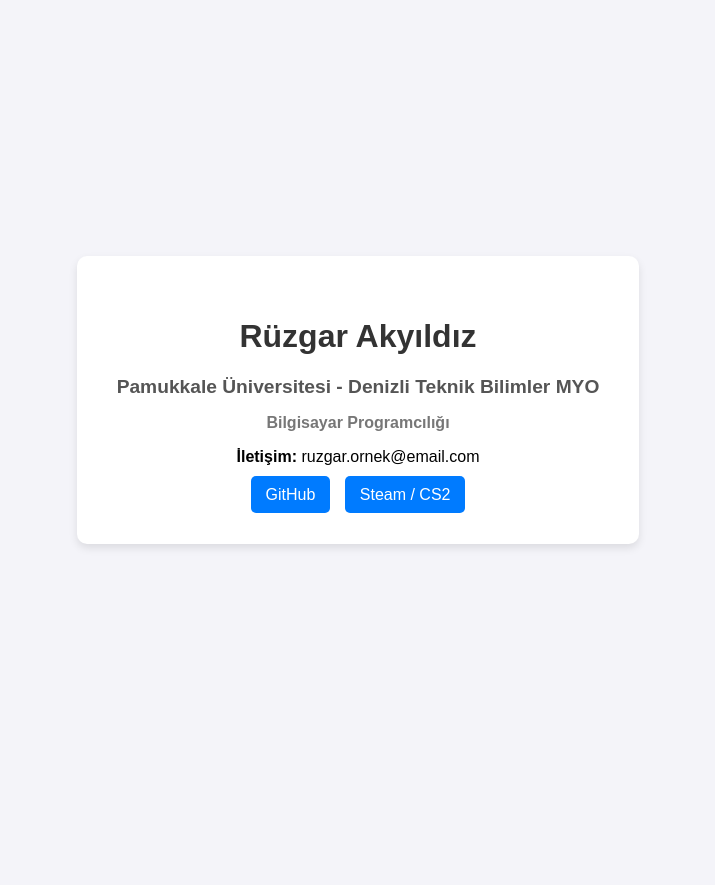
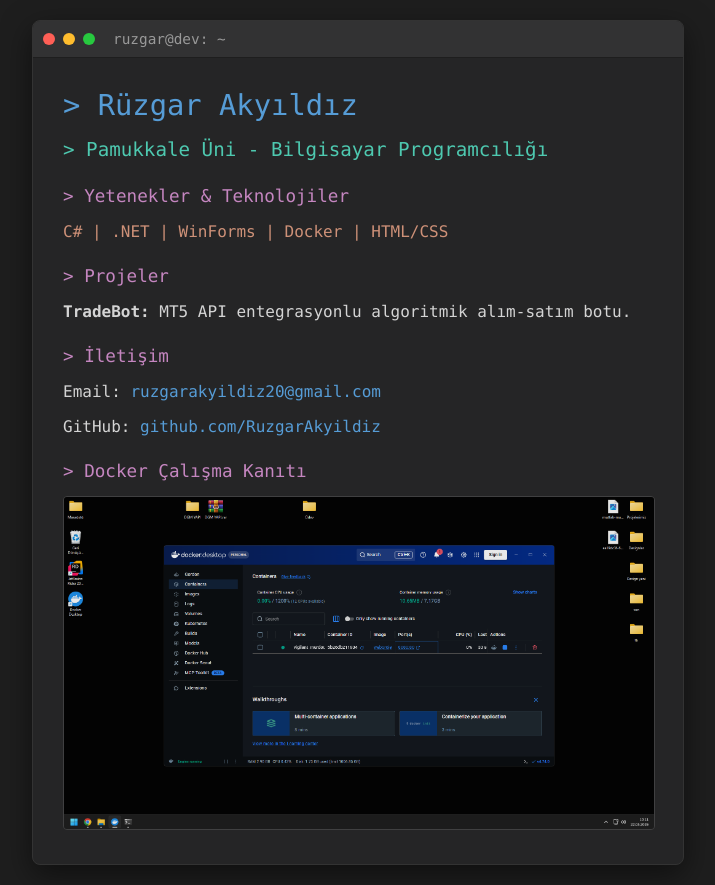
Before and after one commit to RuzgarAkyildiz/webproje, a plain HTML site: page index.html in a window 1280 px wide. Shown: the whole page, without its empty margins (282-997 px from the left). Before the commit the page ends 800 px from the top, so only its background shows below. Drawn offline with Linux system fonts and the light colour scheme.

Commit message:
Add files via upload

```diff
--- a/index.html
+++ b/index.html
@@ -3,22 +3,42 @@
 <head>
     <meta charset="UTF-8">
     <meta name="viewport" content="width=device-width, initial-scale=1.0">
-    <title>Rüzgar Akyıldız - Kişisel Web Sayfası</title>
+    <title>Rüzgar Akyıldız - Geliştirici Portfolyosu</title>
     <link rel="stylesheet" href="style.css">
 </head>
 <body>
-    <div class="container">
-        <h1>Rüzgar Akyıldız</h1>
-        <h2>Pamukkale Üniversitesi - Denizli Teknik Bilimler MYO</h2>
-        <h3>Bilgisayar Programcılığı</h3>
-
-        <div class="contact-info">
-            <p><strong>İletişim:</strong> ruzgar.ornek@email.com</p>
+    <div class="terminal-container">
+        <div class="terminal-header">
+            <span class="dot red"></span>
+            <span class="dot yellow"></span>
+            <span class="dot green"></span>
+            <span class="title">ruzgar@dev: ~</span>
         </div>
 
-        <div class="social-links">
-            <a href="https://github.com/KULLANICI_ADIN" target="_blank">GitHub</a>
-            <a href="https://steamcommunity.com/id/KULLANICI_ADIN" target="_blank">Steam / CS2</a>
+        <div class="terminal-body">
+            <h1>> Rüzgar Akyıldız</h1>
+            <h2>> Pamukkale Üni - Bilgisayar Programcılığı</h2>
+
+            <div class="section">
+                <h3>> Yetenekler & Teknolojiler</h3>
+                <p class="tech-stack">C# | .NET | WinForms | Docker | HTML/CSS</p>
+            </div>
+
+            <div class="section">
+                <h3>> Projeler</h3>
+                <p><strong>TradeBot:</strong> MT5 API entegrasyonlu algoritmik alım-satım botu.</p>
+            </div>
+
+            <div class="section contact-info">
+                <h3>> İletişim</h3>
+                <p>Email: <a href="mailto:ruzgarakyildiz20@gmail.com">ruzgarakyildiz20@gmail.com</a></p>
+                <p>GitHub: <a href="https://github.com/RuzgarAkyildiz" target="_blank">github.com/RuzgarAkyildiz</a></p>
+            </div>
+
+            <div class="section docker-proof">
+                <h3>> Docker Çalışma Kanıtı</h3>
+                <img src="docker-ekran.png" alt="Docker Container Ekran Görüntüsü">
+            </div>
         </div>
     </div>
 </body>
--- a/style.css
+++ b/style.css
@@ -1,34 +1,85 @@
 body {
-    font-family: Arial, sans-serif;
-    background-color: #f4f4f9;
+    background-color: #1e1e1e; /* Editör arka planı */
+    color: #d4d4d4;
+    font-family: 'Consolas', 'Courier New', monospace; /* Yazılımcı fontu */
     display: flex;
     justify-content: center;
     align-items: center;
-    height: 100vh;
+    min-height: 100vh;
     margin: 0;
+    padding: 20px;
 }
 
-.container {
-    background-color: white;
-    padding: 40px;
-    border-radius: 10px;
-    box-shadow: 0 4px 8px rgba(0,0,0,0.1);
-    text-align: center;
-    max-width: 500px;
+.terminal-container {
+    background-color: #252526;
+    border: 1px solid #333;
+    border-radius: 8px;
+    width: 100%;
+    max-width: 650px;
+    box-shadow: 0 10px 30px rgba(0, 0, 0, 0.5);
+    overflow: hidden;
 }
 
-h1 { color: #333; }
-h2 { color: #555; font-size: 1.2em; }
-h3 { color: #777; font-size: 1em; }
+.terminal-header {
+    background-color: #323233;
+    padding: 10px;
+    display: flex;
+    align-items: center;
+    border-bottom: 1px solid #1e1e1e;
+}
 
-.social-links { margin-top: 20px; }
-.social-links a {
+.dot {
+    width: 12px;
+    height: 12px;
+    border-radius: 50%;
+    margin-right: 8px;
+}
+.red { background-color: #ff5f56; }
+.yellow { background-color: #ffbd2e; }
+.green { background-color: #27c93f; }
+
+.title {
+    margin-left: 10px;
+    color: #999;
+    font-size: 0.9em;
+}
+
+.terminal-body {
+    padding: 30px;
+}
+
+h1, h2, h3 {
+    font-weight: normal;
+    margin-bottom: 10px;
+}
+h1 { color: #569cd6; font-size: 1.8em; margin-top: 0; }
+h2 { color: #4ec9b0; font-size: 1.2em; }
+h3 { color: #c586c0; font-size: 1.1em; margin-bottom: 5px; }
+
+.section { margin-top: 25px; }
+
+.tech-stack {
+    color: #ce9178; /* Editördeki string (metin) rengi */
+}
+
+a {
+    color: #569cd6;
     text-decoration: none;
-    color: white;
-    background-color: #007BFF;
-    padding: 10px 15px;
-    border-radius: 5px;
-    margin: 0 5px;
-    transition: background-color 0.3s;
+    transition: color 0.2s;
 }
-.social-links a:hover { background-color: #0056b3; }
+a:hover {
+    color: #9cdcfe;
+    text-decoration: underline;
+}
+
+.docker-proof img {
+    max-width: 100%;
+    border: 1px solid #444;
+    border-radius: 4px;
+    margin-top: 10px;
+    opacity: 0.9;
+    transition: opacity 0.3s;
+}
+.docker-proof img:hover {
+    opacity: 1; /* Fareyle üzerine gelince parlasın */
+}
```
Also changed, not shown: docker-ekran.png (added).
